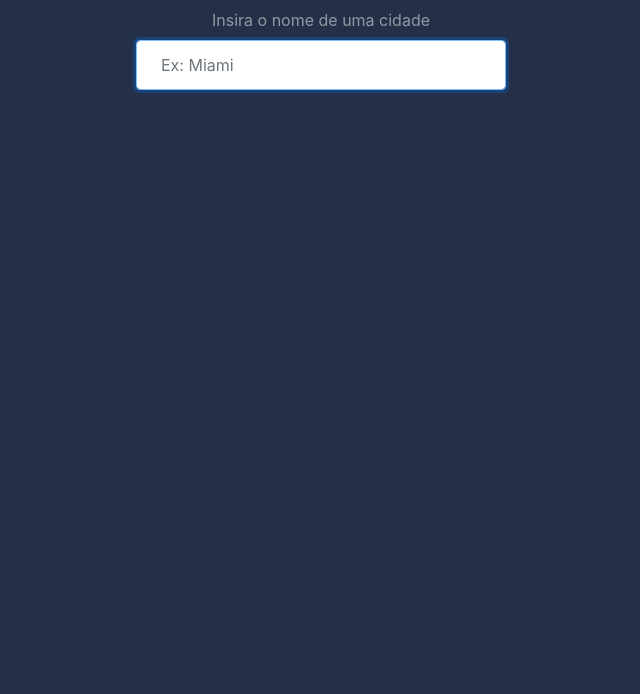
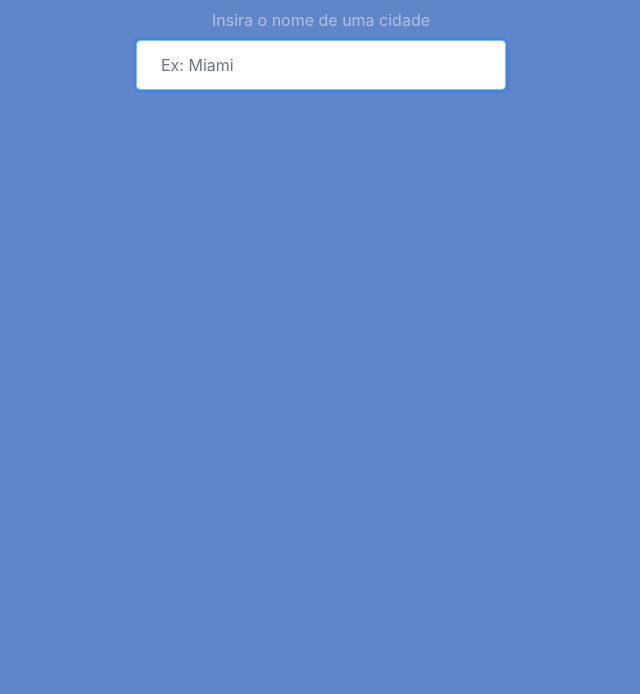
Before and after one commit to henriquesouzadev/weather-application, a plain HTML site: page index.html in a window 1280 px wide. Shown: the part 106-800 px from the top of the page, without its empty margins (319-959 px from the left). Drawn offline with nearby package versions, Linux system fonts and the light colour scheme.

Commit message:
ajuste cor app

```diff
--- a/css/style.css
+++ b/css/style.css
@@ -1,5 +1,5 @@
 body {
-  background: #233047;
+  background: #6085c8;
 }
 
 .container {
```
